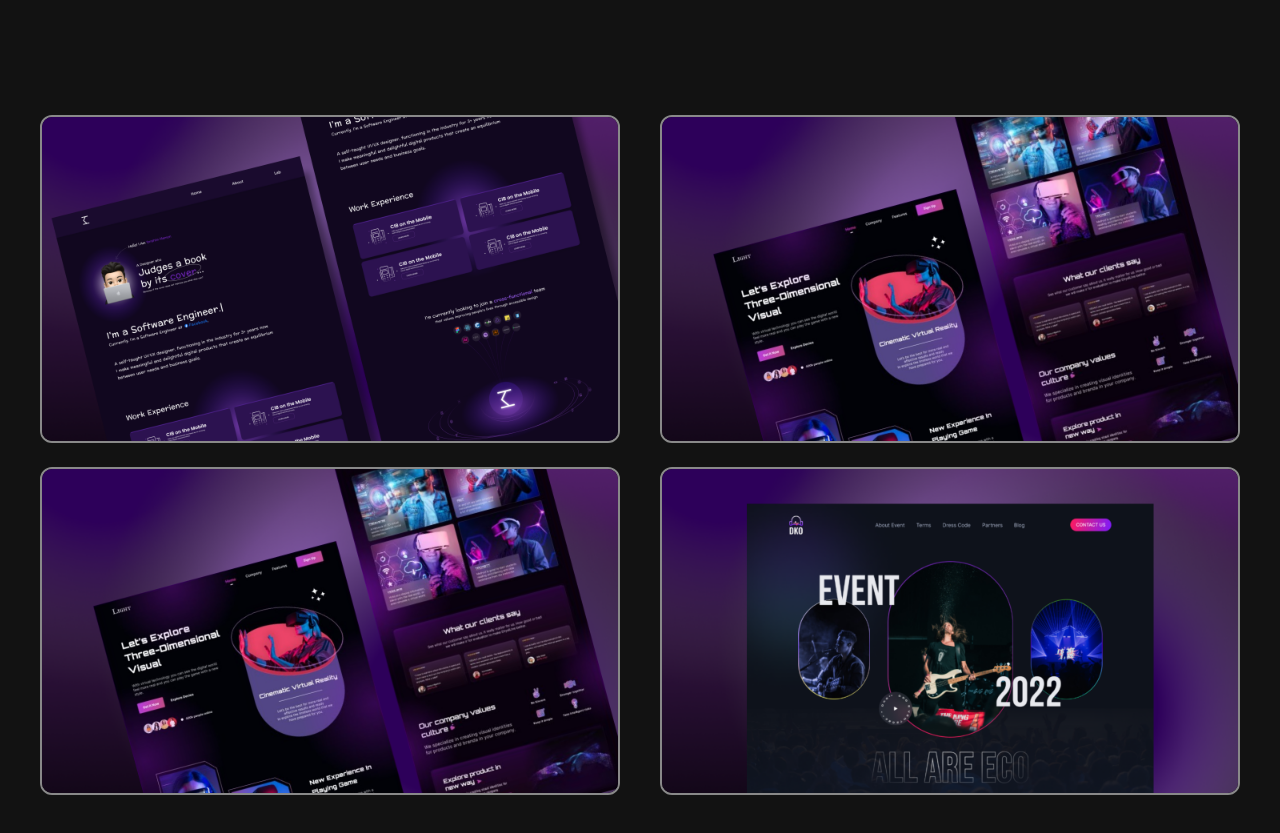
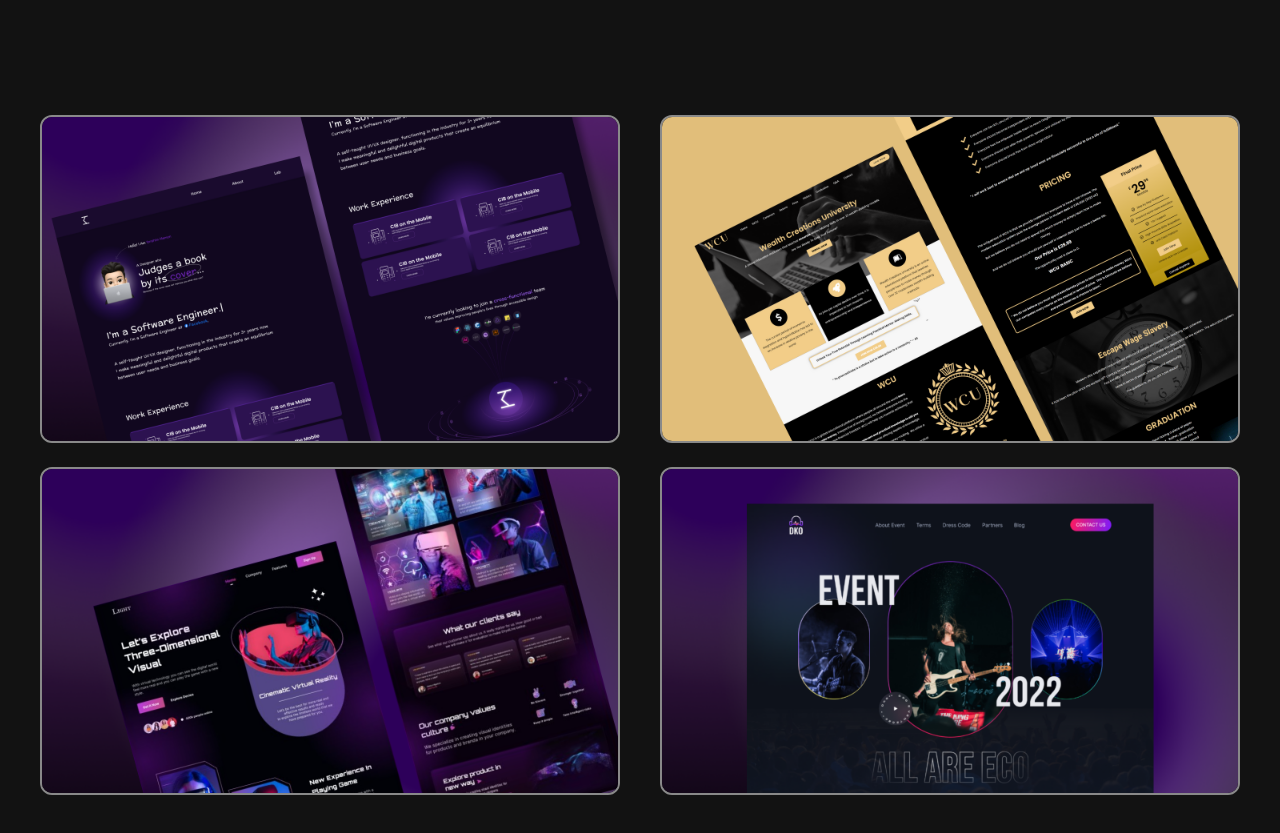
Before and after one commit to Hasanale/React-Portfolio, a React (Vite) app: page / in a window 1280 px wide. Shown: the part 2728-3561 px from the top of the page. Built offline with nearby package versions, Linux system fonts and the light colour scheme; a web font is replaced by a local one.

Commit message:
some changes

```diff
--- a/src/components/Work.jsx
+++ b/src/components/Work.jsx
@@ -2,7 +2,7 @@ import React from "react";
 import Img1 from "../assets/portfolio-img1.png";
 import Img2 from "../assets/portfolio-img2.png";
 import Img3 from "../assets/portfolio-img3.png";
-import Img4 from "../assets/screencapture-expertshandyman-ae-2024-10-10-15_32_20.png";
+import Img4 from "../assets/Untitled design.png";
 
 function Work() {
   return (
@@ -57,7 +57,7 @@ function Work() {
               {/* img */}
               <img
                 className="group-hover:scale-125 transition-all duration-500 "
-                src={Img2}
+                src={Img4}
                 alt=""
               />
               {/* pre-tittle */}
```
Also changed, not shown: src/assets/Untitled design.png (added), 1 other file (tests, documents, lock files or other folders).
